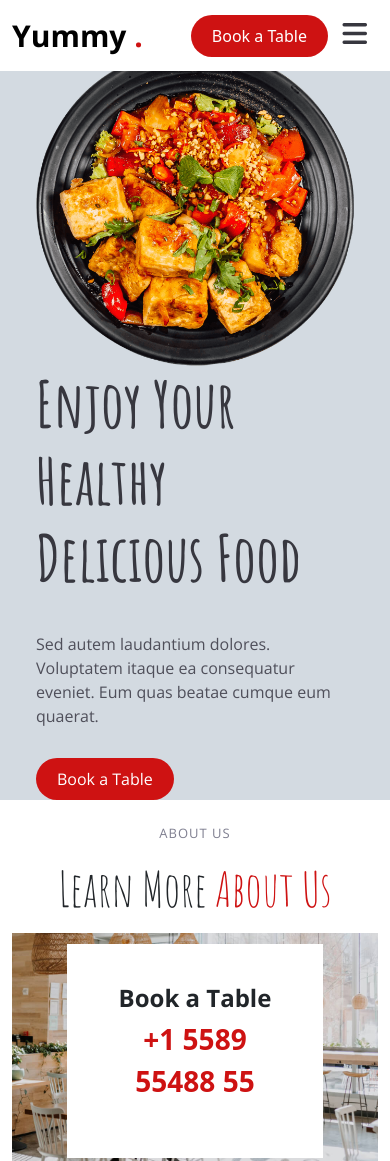
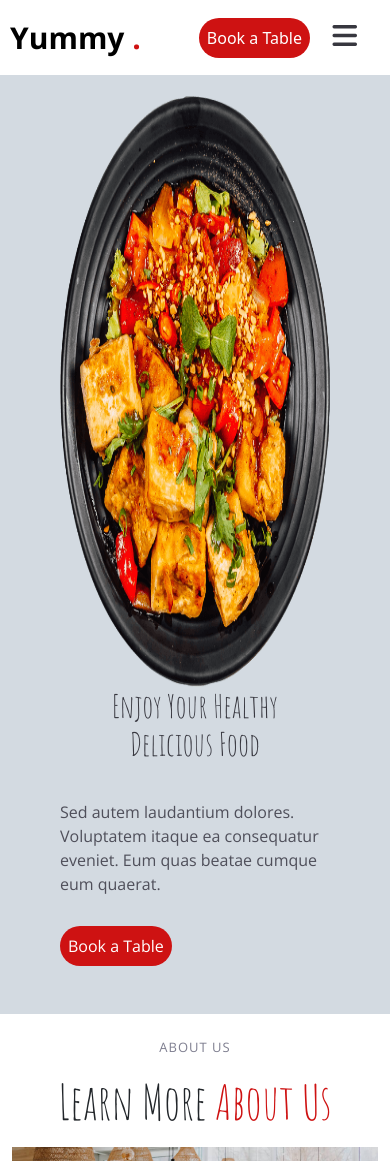
Before and after one commit to MoHaMMedYaSSeRRR/Yummy-Food, a plain HTML site: page index.html in a window 390 px wide. Shown: the top 1161 px of the page. Drawn offline with nearby package versions, Linux system fonts and the light colour scheme.

Commit message:
Add files via upload

```diff
--- a/css/style.css
+++ b/css/style.css
@@ -11,6 +11,11 @@ body {
     overflow-y: hidden;
 }
 
+:root {
+    --font-default: "Open Sans", system-ui, -apple-system, "Segoe UI", Roboto, "Helvetica Neue", Arial, "Noto Sans", "Liberation Sans", sans-serif, "Apple Color Emoji", "Segoe UI Emoji", "Segoe UI Symbol", "Noto Color Emoji";
+    --font-primary: "Amatic SC", sans-serif;
+    --font-secondary: "Inter", sans-serif;
+}
 #loading {
     position: fixed;
     top: 0;
@@ -21,11 +26,6 @@ body {
     z-index: 9999999999;
 }
 
-:root {
-    --font-default: "Open Sans", system-ui, -apple-system, "Segoe UI", Roboto, "Helvetica Neue", Arial, "Noto Sans", "Liberation Sans", sans-serif, "Apple Color Emoji", "Segoe UI Emoji", "Segoe UI Symbol", "Noto Color Emoji";
-    --font-primary: "Amatic SC", sans-serif;
-    --font-secondary: "Inter", sans-serif;
-}
 
 #btnUp {
     position: fixed;
@@ -45,16 +45,13 @@ nav .navbar-brand {
     font-size: 30px;
     font-weight: 800;
     font-family: var(--font-default);
-
+    margin-left: 48px;
 }
 
 nav .navbar-brand span {
     color: var(--color-primary);
 
 }
-
-
-
 .nav-item a {
     padding: 0 3px;
     font-family: var(--font-secondary);
@@ -83,6 +80,10 @@ nav .navbar-brand span {
 
 }
 
+.navbar {
+    padding: 20px;
+}
+
 .navbar-toggler {
 
     color: var(--color-secondary);
@@ -90,15 +91,38 @@ nav .navbar-brand span {
     cursor: pointer;
     z-index: 9999;
     margin: 0 10px 0 20px;
-    right: 0;
+    right: 0px;
     top: 6px;
 }
-@media  screen and (max-width: 1100px) and (min-width: 1000px)  {
-    .book-Table button{
+
+@media (max-width: 575px) {
+    .container-fluid {
+        padding: 0;
+        margin: 0;
+    }
+
+    nav .navbar-brand {
+        margin-left: 0;
+    }
+
+    .book-Table button {
+        padding: 7px;
+        margin-right: 70px;
+    }
+
+    .navbar {
+        padding: 10px;
+    }
+
+
+}
+
+@media screen and (max-width: 1100px) and (min-width: 1000px) {
+    .book-Table button {
         margin-right: 0;
         font-size: small;
     }
-    }
+}
 
 
 /*-------------------------------------------*/
@@ -114,7 +138,9 @@ header {
     color: var(--color-secondary);
     font-family: var(--font-primary);
 }
-
+.header-content{
+    padding: 48px;
+}
 .header-content p {
     color: #4f4f5a;
     font-weight: 400;
@@ -141,6 +167,42 @@ header {
     font-weight: 700;
     color: var(--color-primary);
     margin-bottom: 1rem;
+}
+
+@media (max-width:575px) {
+    .header-content h2 {
+        font-size: 32px;
+        font-weight: 500;
+         text-align: center
+    }
+
+    .header-content p {
+
+        font-weight: 200;
+       ;
+
+    }
+    .header-content img {
+        height: 70vh;
+    }
+
+    .about-img-caption {
+        width: 50%;
+        padding: 20px;
+        bottom: 20px;
+        left: 25%;
+    }
+
+    .about-img-caption h5 {
+        font-size: 14px;
+        font-weight: 400;
+
+    }
+
+    .about-img-caption p {
+        font-size: 15px;
+        font-weight: 300;
+    }
 }
 
 .about-p {
@@ -170,7 +232,6 @@ header {
 
 .why-yummy {
     width: 100%;
-    /* height: 100vh; */
     background-color: #d8d5d5;
 
 }
@@ -222,6 +283,12 @@ header {
 
 .choose-item:hover {
     transform: scale(1.1, 1.1);
+}
+
+@media (max-width: 575px) {
+    .choose-item:hover {
+        transform: none;
+    }
 }
 
 .count {
@@ -336,6 +403,12 @@ header {
     .menu .nav-link {
         margin: 0 10px;
         padding: 10px 0;
+        font-size: 10px;
+    }
+
+
+    .menu {
+        padding: 0;
     }
 }
 
@@ -392,10 +465,31 @@ header {
     background-color: gray;
 }
 
+.carousel-indicators button:focus {
+
+    background-color: var(--color-primary);
+}
+
+.item {
+    width: 75%;
+}
+
+.item img {
+    width: 75%;
+}
+
 
 @media (max-width: 575px) {
     .testomnial h4 {
-        font-size: xx-large;
+        font-size: x-large;
+    }
+
+    .testomnial .row img {
+        width: 100%;
+    }
+
+    .testomnial .item {
+        width: 100%;
     }
 
     .menu h3 {
```
